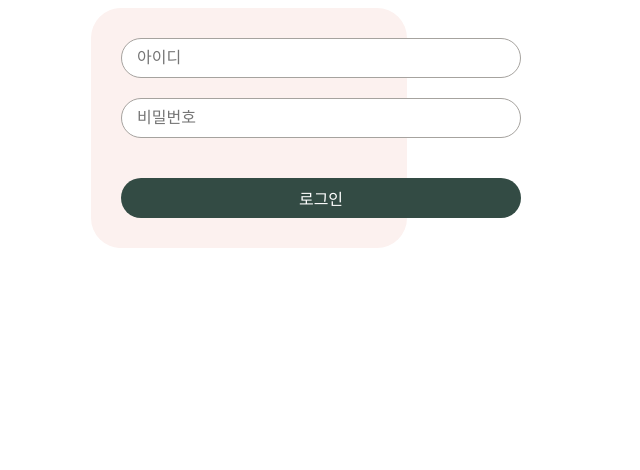
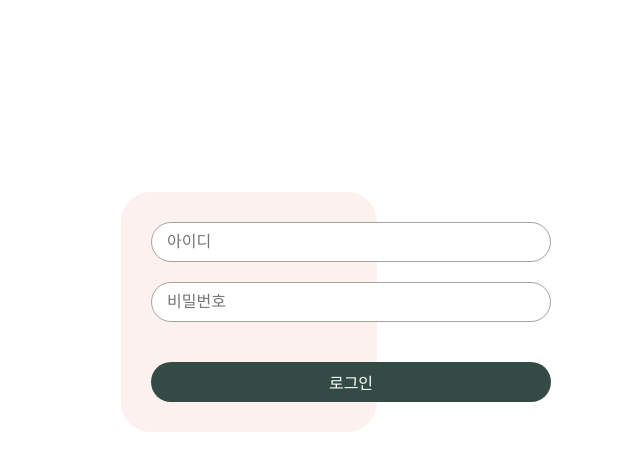
Before and after one commit to JBJNY/jbjny_management, a React app: page /login in a window 1280 px wide. Shown: the top 470 px of the page, without its empty margins (391-1031 px from the left). Built offline with nearby package versions, Linux system fonts and the light colour scheme.

Commit message:
new: 로그인 페이지

```diff
--- a/src/pages/login/controllers/inputController.ts
+++ b/src/pages/login/controllers/inputController.ts
@@ -1,27 +1,11 @@
-import loginInput from "@Store/loginAtom";
-import { useRecoilState } from "recoil";
+import { loginInputModal } from "../model/loginInputModel";
 
-function InputController() {
-  const [input, setInput] = useRecoilState(loginInput);
+export function InputController() {
+  const { setInput } = loginInputModal();
 
   function saveInputVal(type: string, val: string) {
     setInput((prevState) => ({ ...prevState, [type]: val }));
   }
 
-  const inputState = {
-    id: {
-      placeholder: "아이디",
-      type: "text",
-      val: input.id,
-    },
-    pw: {
-      placeholder: "비밀번호",
-      type: "password",
-      val: input.pw,
-    },
-  };
-
-  return { inputState, saveInputVal };
+  return { saveInputVal };
 }
-
-export default InputController;
--- a/src/pages/login/index.tsx
+++ b/src/pages/login/index.tsx
@@ -15,9 +15,10 @@ function Login() {
 export default Login;
 
 const Wrapper = styled.div`
-  margin: auto;
-  width: 25%;
+  margin: 15% auto;
+  width: 20%;
   background-color: #fcf1ef;
   padding: 30px;
   border-radius: 30px;
+  text-align: center;
 `;
--- /dev/null
+++ b/src/pages/login/model/loginInputModel.ts
@@ -0,0 +1,21 @@
+import loginInput from "@Store/loginAtom";
+import { useRecoilState } from "recoil";
+
+export function loginInputModal() {
+  const [input, setInput] = useRecoilState(loginInput);
+
+  const inputState = {
+    id: {
+      placeholder: "아이디",
+      type: "id",
+      val: input.id,
+    },
+    pw: {
+      placeholder: "비밀번호",
+      type: "password",
+      val: input.pw,
+    },
+  };
+
+  return { inputState, setInput, input };
+}
--- a/src/pages/login/views/inputBox.tsx
+++ b/src/pages/login/views/inputBox.tsx
@@ -1,15 +1,23 @@
 import React from "react";
 import styled from "styled-components";
-import InputController from "../controllers/inputController";
+import { InputController } from "../controllers/inputController";
+import { loginInputModal } from "../model/loginInputModel";
 
 function InputBox() {
-  const { inputState } = InputController();
+  const { inputState } = loginInputModal();
+  const { saveInputVal } = InputController();
   const inputStateArr = Object.entries(inputState);
 
   return (
     <>
       {inputStateArr.map(([key, value]) => (
-        <Input key={key} placeholder={value.placeholder} type={value.type} defaultValue={value.val} />
+        <Input
+          key={key}
+          placeholder={value.placeholder}
+          type={value.type}
+          defaultValue={value.val}
+          onChange={(e) => saveInputVal(value.type, e.target.value)}
+        />
       ))}
     </>
   );
--- a/src/styles/globalStyle.ts
+++ b/src/styles/globalStyle.ts
@@ -7,6 +7,10 @@ const GlobalStyle = createGlobalStyle`
   font-family: 'NanumGothic';
   box-sizing: border-box;
 }
+
+body {
+  margin: 0;
+}
 `;
 
 export default GlobalStyle;
```
